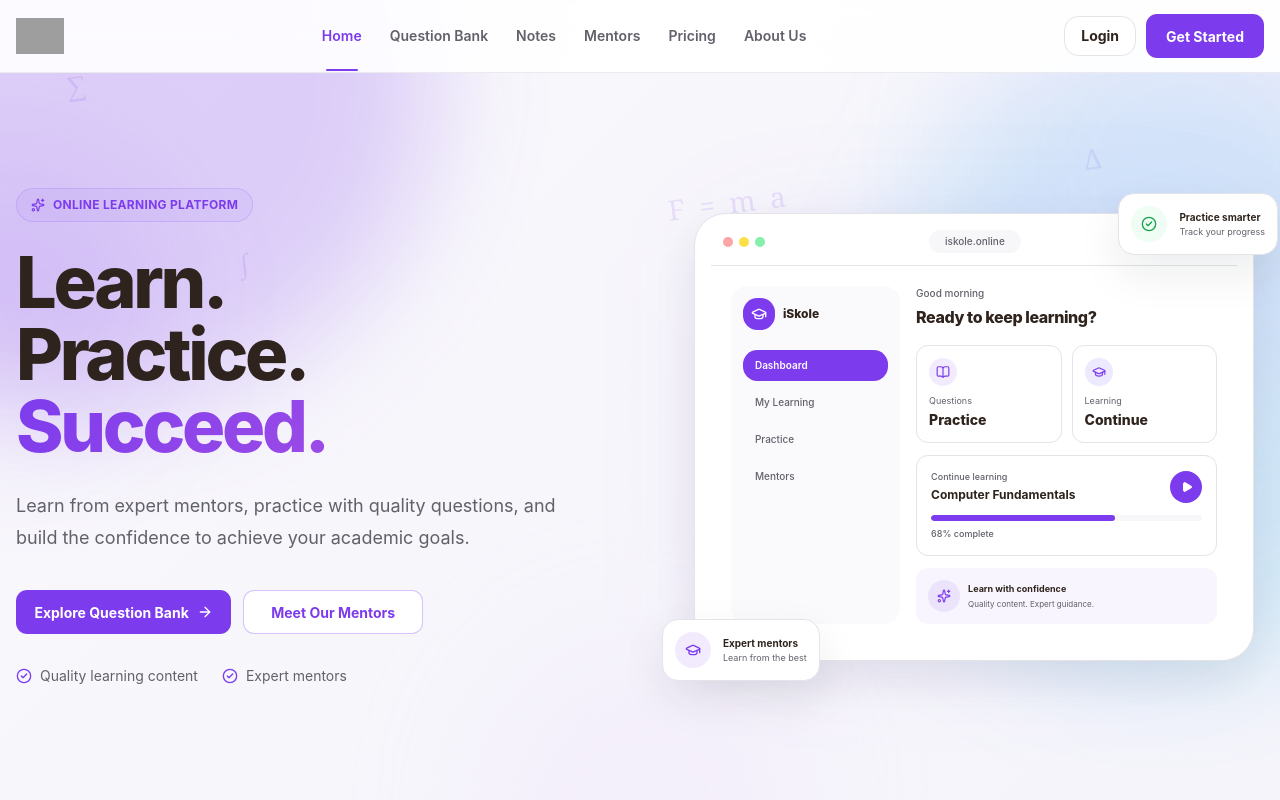
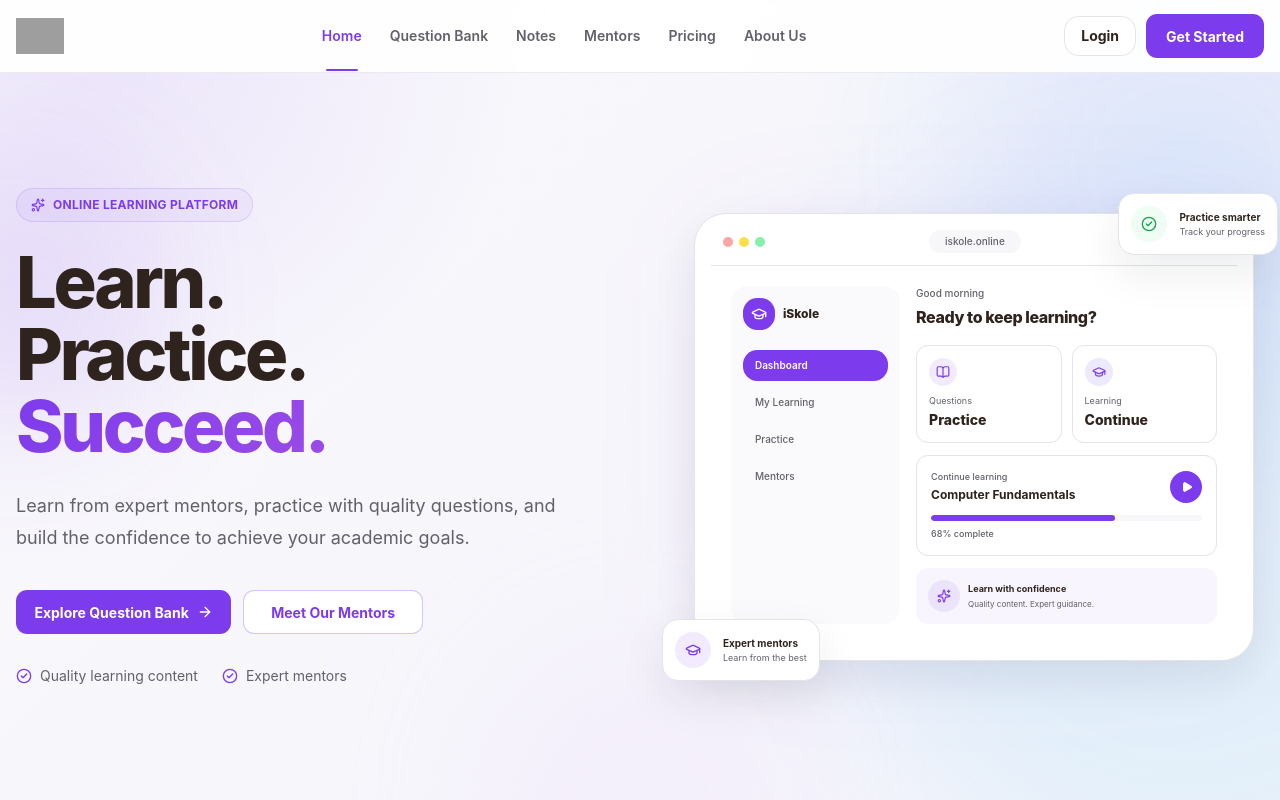
Before and after one commit to PunisherTPK/iSkole-Online, a Next.js app: page / in a window 1280 px wide. Shown: the top 800 px of the page. Built offline with nearby package versions, Linux system fonts and the light colour scheme; no server answers; the database is empty; grey boxes are pictures that could not be loaded.

Commit message:
Refine site-wide background and navbar

```diff
--- a/src/app/globals.css
+++ b/src/app/globals.css
@@ -29,47 +29,51 @@
 * { box-sizing: border-box; }
 html { scroll-behavior: smooth; }
 body { margin: 0; background: hsl(var(--background)); color: hsl(var(--foreground)); font-family: var(--font-inter); -webkit-font-smoothing: antialiased; text-rendering: optimizeLegibility; }
-body { margin: 0; background: hsl(var(--background)); color: hsl(var(--foreground)); font-family: var(--font-inter); -webkit-font-smoothing: antialiased; text-rendering: optimizeLegibility; }
+
 .site-background {
   position: fixed;
   inset: 0;
   z-index: 0;
   overflow: hidden;
   pointer-events: none;
-  background: linear-gradient(135deg, hsl(250 35% 98%), hsl(252 45% 97%));
+  background:
+    radial-gradient(circle at 8% 5%, hsl(262 83% 58% / 0.10), transparent 30%),
+    radial-gradient(circle at 92% 18%, hsl(195 85% 58% / 0.08), transparent 30%),
+    linear-gradient(135deg, hsl(250 35% 98%), hsl(252 45% 97%));
 }
-.site-background::before,
+
+.site-background::before {
+  content: "";
+  position: absolute;
+  inset: 0;
+  background-image: radial-gradient(hsl(var(--primary) / 0.10) 0.8px, transparent 0.8px);
+  background-size: 32px 32px;
+  mask-image: linear-gradient(to bottom, black, transparent 72%);
+  opacity: 0.45;
+}
+
 .site-background::after {
   content: "";
   position: absolute;
+  width: 55vw;
+  height: 55vw;
+  right: -20vw;
+  top: 22vh;
   border-radius: 999px;
-  filter: blur(55px);
+  background: hsl(195 85% 58% / 0.10);
+  filter: blur(80px);
 }
-.site-background::before {
-  width: 52vw;
-  height: 52vw;
-  left: -18vw;
-  top: -20vw;
-  background: hsl(262 83% 58% / 0.22);
-}
-.site-background::after {
-  width: 48vw;
-  height: 48vw;
-  right: -15vw;
-  top: 8vh;
-  background: hsl(195 85% 58% / 0.18);
-}
+
 .site-background-pattern {
   position: absolute;
-  inset: -10%;
-  transform: rotate(-7deg);
+  inset: 0;
   font-family: Georgia, "Times New Roman", serif;
-  font-size: clamp(1.4rem, 2.2vw, 2.2rem);
-  line-height: 7;
-  letter-spacing: 0.9rem;
-  word-spacing: 1.2rem;
-  color: hsl(var(--primary) / 0.13);
+  font-size: clamp(1.2rem, 1.8vw, 1.8rem);
+  line-height: 1;
+  letter-spacing: 0;
+  color: hsl(var(--primary) / 0.045);
   white-space: pre-wrap;
+  opacity: 0.8;
 }
 .site-content { position: relative; z-index: 1; }
 button, input, textarea, select { font: inherit; }
```
